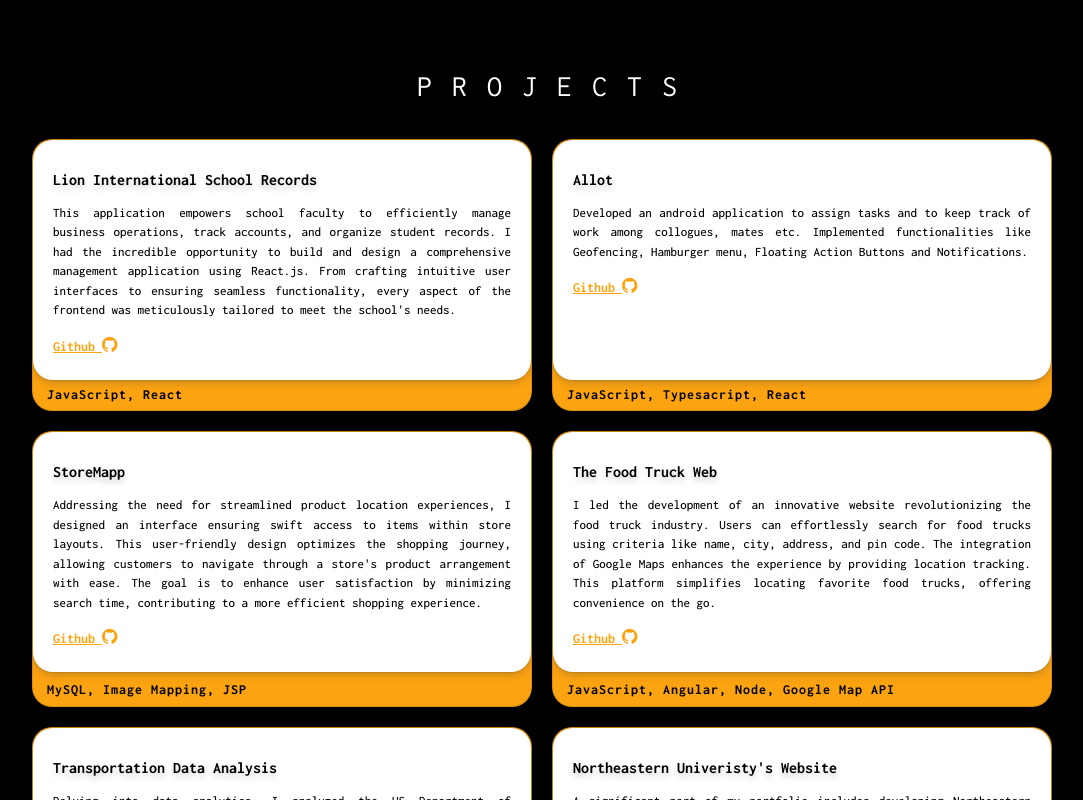
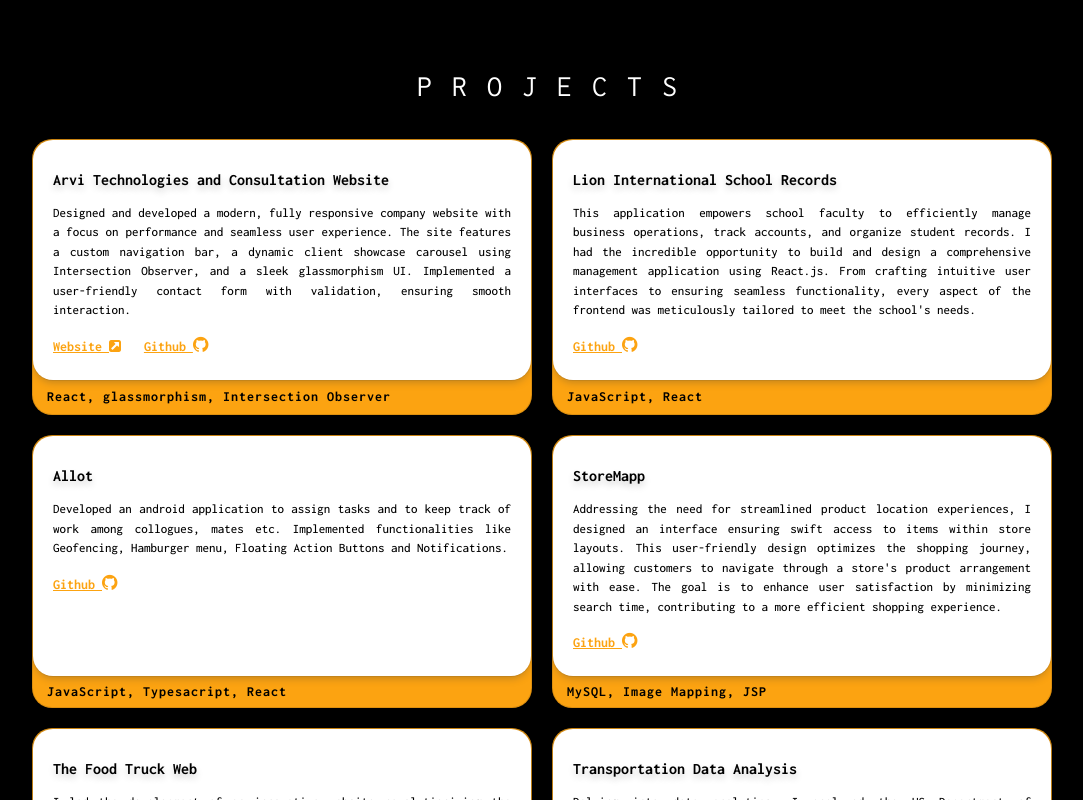
Before and after one commit to PrachiSharmaCode/PrachiSharma, a React (Create React App) app: page / in a window 1280 px wide. Shown: the part 1360-2160 px from the top of the page, without its empty margins (98-1181 px from the left). Built offline with nearby package versions, Linux system fonts and the light colour scheme; a web font is replaced by a local one.

Commit message:
project update

```diff
--- a/src/components/projects/projects.css
+++ b/src/components/projects/projects.css
@@ -1,4 +1,4 @@
-.project-box {}
+
 
 .project-container {
   background-color: #000;
@@ -25,6 +25,13 @@
   width: 500px;
   transition: transform 0.3s, box-shadow 0.3s;
   box-shadow: 0 4px 8px rgba(0, 0, 0, 0.1);
+}
+
+.project-external-links-container{
+  display: flex;
+  flex-direction: row;
+  flex-wrap: nowrap;
+  gap: 5%;
 }
 
 .card:hover {
@@ -123,11 +130,6 @@
 
 @media (max-width: 1050px) {
 
-  .project-box {
-    /* margin: 4em 1em 0 1em !important; */
-    /* padding: 5px; */
-  }
-
   .project-details {
     padding: 40px 20px 0 20px;
     height: 20em;
@@ -161,15 +163,14 @@
 
 @media (max-width: 900px) {
 
-  .project-box {
-  }
+
 
   .project-details {
     padding: 40px 20px 0 20px;
     height: 20em;
     display: flex;
     flex-direction: column;
-    flex-wrap: wrap;
+    flex-wrap: nowrap;
   }
 
   .project-link {
--- a/src/components/projects/projects.js
+++ b/src/components/projects/projects.js
@@ -11,6 +11,13 @@ const Projects = forwardRef((props, ref) => {
   };
 
   const projectData = [
+    {
+      projectsName: "Arvi Technologies and Consultation Website",
+      projectDescription: "Designed and developed a modern, fully responsive company website with a focus on performance and seamless user experience. The site features a custom navigation bar, a dynamic client showcase carousel using Intersection Observer, and a sleek glassmorphism UI. Implemented a user-friendly contact form with validation, ensuring smooth interaction.",
+      projectTech: ["React", "glassmorphism", "Intersection Observer"],
+      gitHubLink: "https://github.com/PrachiSharmaCode/arvi",
+      websiteLink: "https://arvitech.in/"
+    },
     {
       projectsName: "Lion International School Records",
       projectDescription: "This application empowers school faculty to efficiently manage business operations, track accounts, and organize student records. I had the incredible opportunity to build and design a comprehensive management application using React.js. From crafting intuitive user interfaces to ensuring seamless functionality, every aspect of the frontend was meticulously tailored to meet the school's needs.",
@@ -65,6 +72,17 @@ const Projects = forwardRef((props, ref) => {
                 <h5 className="project-name fade-in-y">{project.projectsName}</h5>
                 <p className="project-description fade-in-y">{project.projectDescription}</p>
                 {project.gitHubLink !== "" && (
+                  <div className="project-external-links-container">
+                    {
+                      project.websiteLink && <a
+                        target="_blank"
+                        className="project-link"
+                        href={project.websiteLink}
+                      >
+                        Website <i className="fa fa-external-link-square"></i>
+                      </a>
+                    }
+
                     <a
                       target="_blank"
                       className="project-link"
@@ -72,6 +90,8 @@ const Projects = forwardRef((props, ref) => {
                     >
                       Github <i className="fa fa-github project-icon"></i>
                     </a>
+                  </div>
+
                 )}
               </div>
               <div className="project-tech fade-in-y">
@@ -91,13 +111,25 @@ const Projects = forwardRef((props, ref) => {
                     <Accordion.Body>
                       {project.projectDescription}
                       {project.gitHubLink !== "" && (
+                        <div className="project-external-links-container">
+                        {
+                          project.websiteLink && <a
+                            target="_blank"
+                            className="project-link"
+                            href={project.gitHubLink}
+                          >
+                            Website <i className="fa fa-external-link-square"></i>
+                          </a>
+                        }
+
                         <a
                           target="_blank"
-                          className="accordian-project-link"
+                          className="project-link"
                           href={project.gitHubLink}
                         >
                           Github <i className="fa fa-github project-icon"></i>
                         </a>
+                      </div>
                       )}
                       <div className="accordian-project-tech">
                         {project.projectTech.join(", ")}
```
Also changed, not shown: src/components/contact/contact.js (+0 -64 lines), 4 other files (tests, documents, lock files or other folders). Lines whose indentation alone changed are shown as unchanged.
